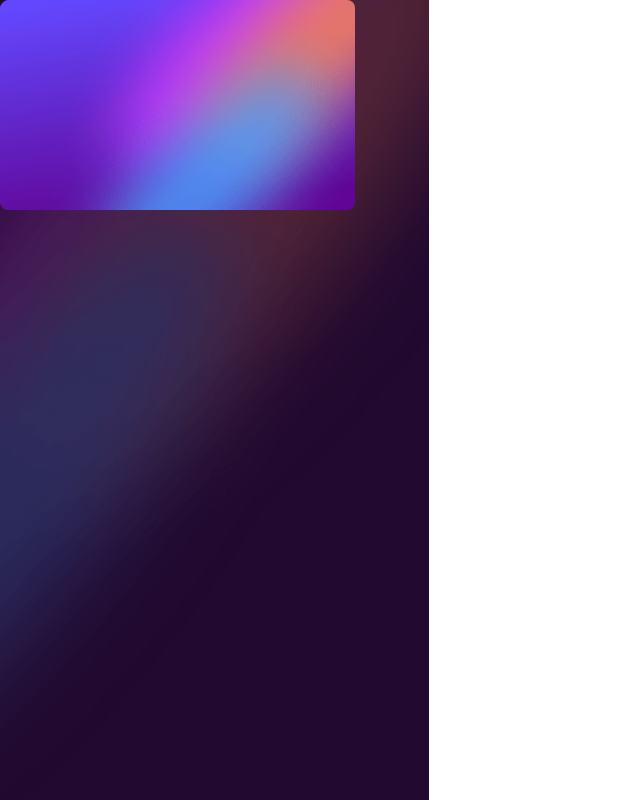
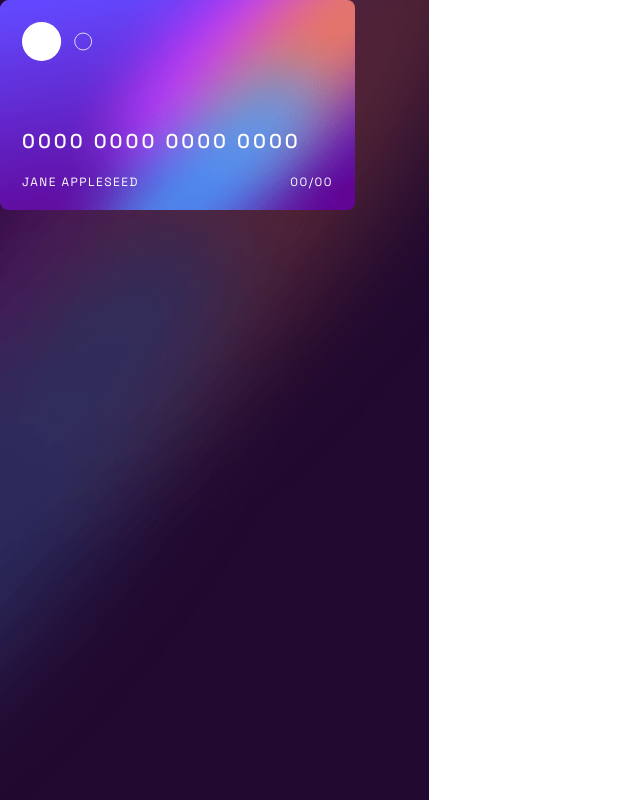
Before and after one commit to gigaamiridze/interactive-card-details-form, a React (Vite) app: page / in a window 1280 px wide. Shown: the whole page, without its empty margins (0-640 px from the left). Built offline with nearby package versions, Linux system fonts and the light colour scheme.

Commit message:
Added card front side content and its styles

```diff
--- a/src/assets/css/global.css
+++ b/src/assets/css/global.css
@@ -80,8 +80,38 @@ body #root .App .flex-container {
   height: 210px;
   width: 355px;
   border-radius: 8px;
-  padding: 30px;
+  padding: 22px;
   background-image: url("../../assets/image/bg-card-front.png");
   background-size: cover;
   background-repeat: no-repeat;
+  display: flex;
+  justify-content: space-between;
+  align-items: inherit;
+  flex-direction: column;
 }
+.card-front .card-logo {
+  width: 70px;
+}
+.card-front .card-number {
+  font-size: 20px;
+  color: hsl(0deg, 0%, 100%);
+  text-transform: none;
+  font-family: "Space Grotesk", sans-serif;
+  font-weight: 500;
+  letter-spacing: 3px;
+}
+.card-front .flex-box {
+  display: flex;
+  justify-content: space-between;
+  align-items: center;
+  margin-top: 25px;
+}
+.card-front .flex-box span {
+  font-size: 12px;
+  color: hsl(0deg, 0%, 100%);
+  text-transform: none;
+  letter-spacing: 1.5px;
+}
+.card-front .flex-box .name {
+  text-transform: uppercase;
+}
--- a/src/components/CardFrontSide/CardFrontSide.tsx
+++ b/src/components/CardFrontSide/CardFrontSide.tsx
@@ -1,9 +1,17 @@
 import React from 'react';
+import cardLogo from '../../assets/svg/card-logo.svg';
 
 function CardFrontSide() {
   return (
     <div className='card-front'>
-
+      <img src={cardLogo} className='card-logo' alt="Card Logo" />
+      <div>
+        <span className='card-number'>0000 0000 0000 0000</span>
+        <div className='flex-box'>
+          <span className='name'>jane appleseed</span>
+          <span>00/00</span>
+        </div>
+      </div>
     </div>
   )
 }
--- a/src/components/CardFrontSide/_styles.scss
+++ b/src/components/CardFrontSide/_styles.scss
@@ -2,6 +2,33 @@
   height: 210px;
   width: 355px;
   border-radius: 8px;
-  padding: 30px;
+  padding: 22px;
   @include bgImage(url('../../assets/image/bg-card-front.png'), cover, no-repeat);
+  @include flexProperty(space-between, inherit);
+  flex-direction: column;
+
+  .card-logo {
+    width: 70px;
+  }
+
+  .card-number {
+    @include textProperty(20px, $white, none);
+    font-family: $spaceGrotesk;
+    font-weight: $medium;
+    letter-spacing: 3px;
+  }
+
+  .flex-box {
+    @include flexProperty(space-between, center);
+    margin-top: 25px;
+
+    span {
+      @include textProperty(12px, $white, none);
+      letter-spacing: 1.5px;
+    }
+
+    .name {
+      text-transform: uppercase;
+    }
+  }
 }
```
